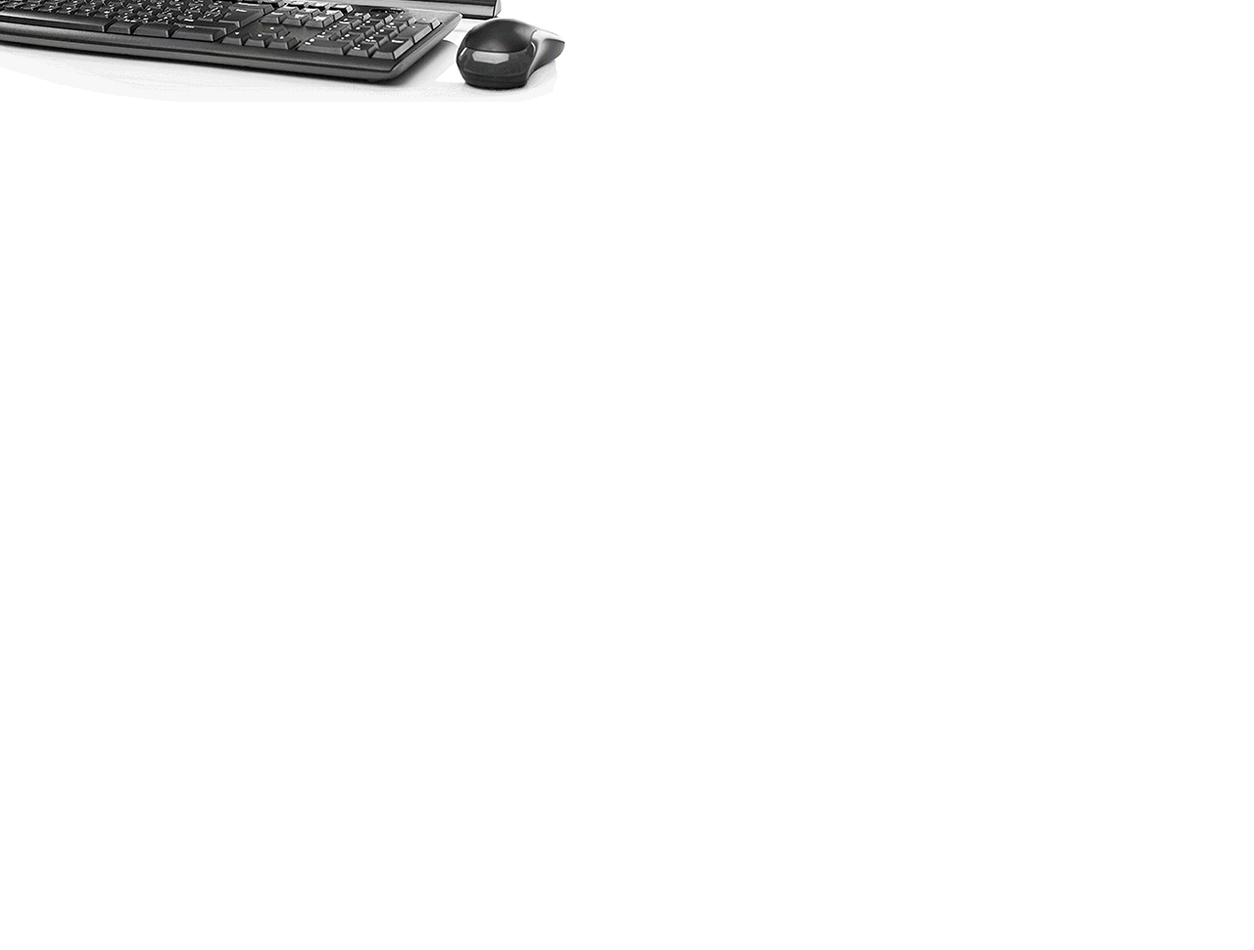
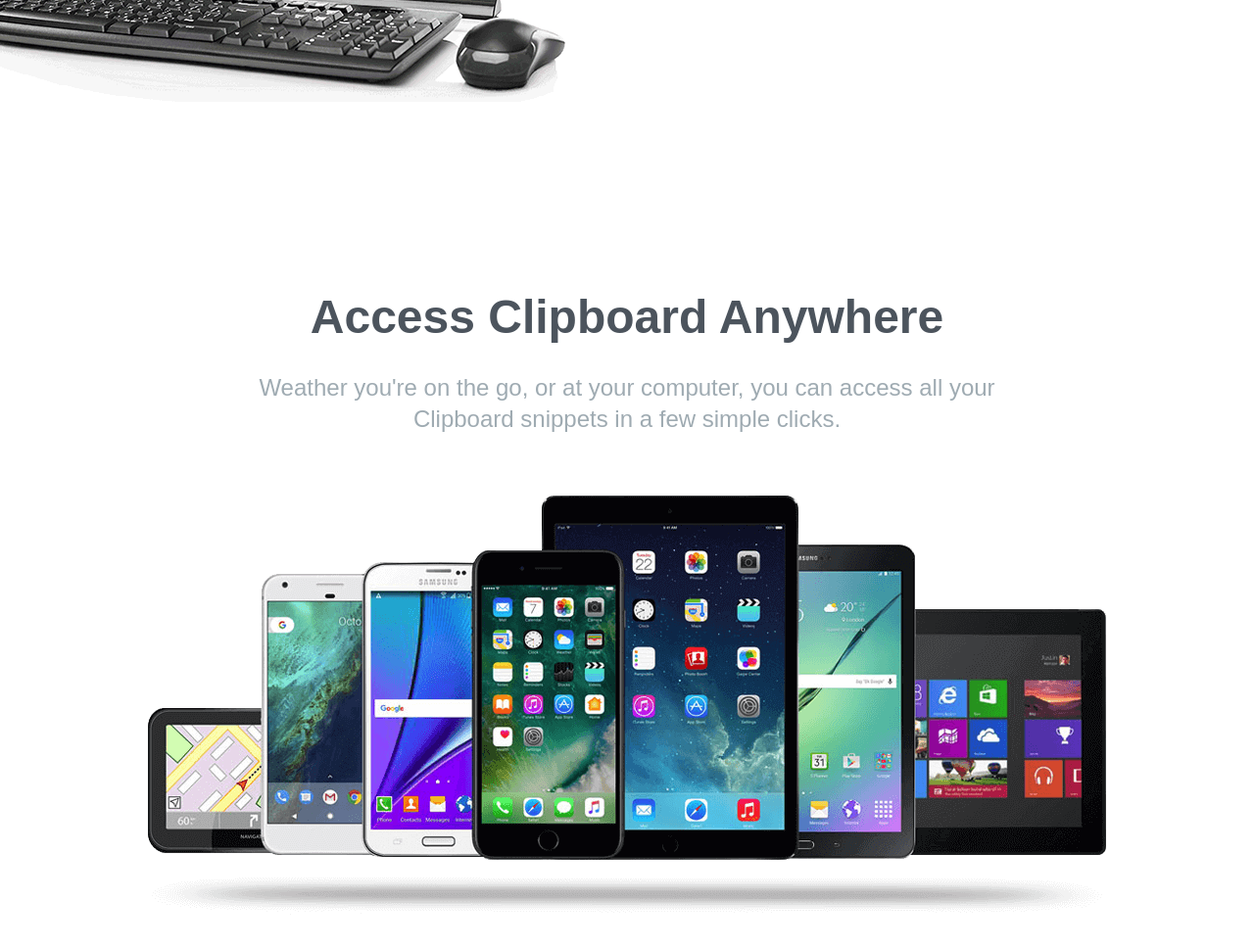
Before and after one commit to Anomander-R/clipboard-tailwind, a website: page index.html in a window 1280 px wide. Shown: the part 1453-2423 px from the top of the page at 98% size. Before the commit the page ends 1753 px from the top, so only its background shows below. Drawn offline with Linux system fonts and the light colour scheme; a web font is replaced by a local one.

Commit message:
Access Anywhere section completed.

```diff
--- a/index.html
+++ b/index.html
@@ -106,7 +106,29 @@
 
 
     </div>
-    <!-- Another section 3-->
-    <!-- Another section 4-->
+    <!-- Access Anywhere section 3-->
+
+    <div class="section" id="access-anywhere">
+
+      <div class="section-container my-20">
+        <h3>Access Clipboard Anywhere</h3>
+
+        <p class="max-w-3xl mx-auto mb-10 text-2xl text-center text-grayishBlue">
+          Weather you're on the go, or at your computer, you can access
+          all your Clipboard snippets in a few simple clicks.
+      </p>
+      <img src="images/image-devices-opt.png" alt="" class="mx-auto">
+      </div>
+
+
+    </div>
+
+
+
+    <!-- Supercharge section 4-->
+
+    <!-- Another section 5-->
+
+    <!-- Another section 6-->
   </body>
 </html>
```
Also changed, not shown: images/image-devices-opt.png (added), images/image-devices.jpg (added).
